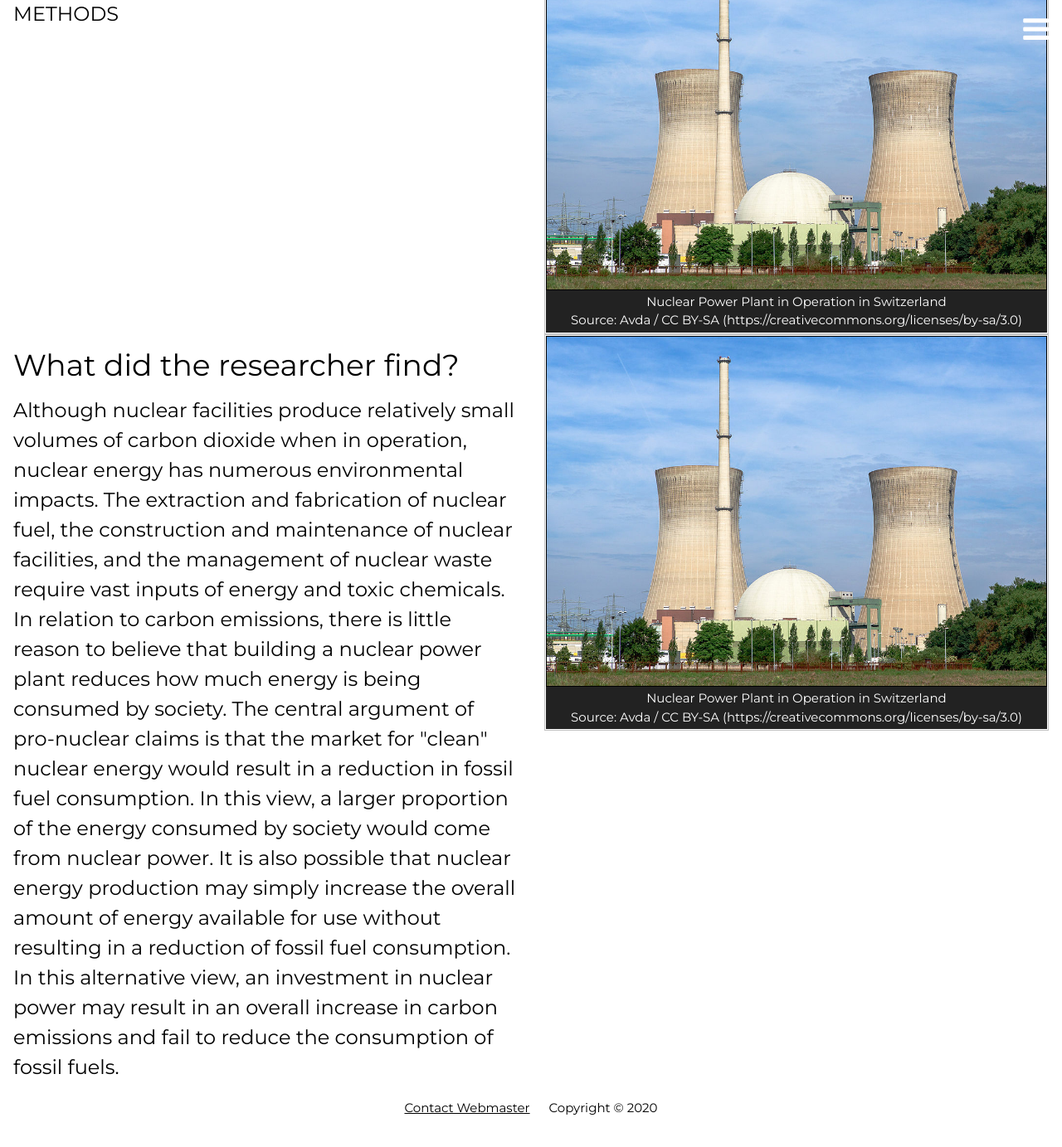
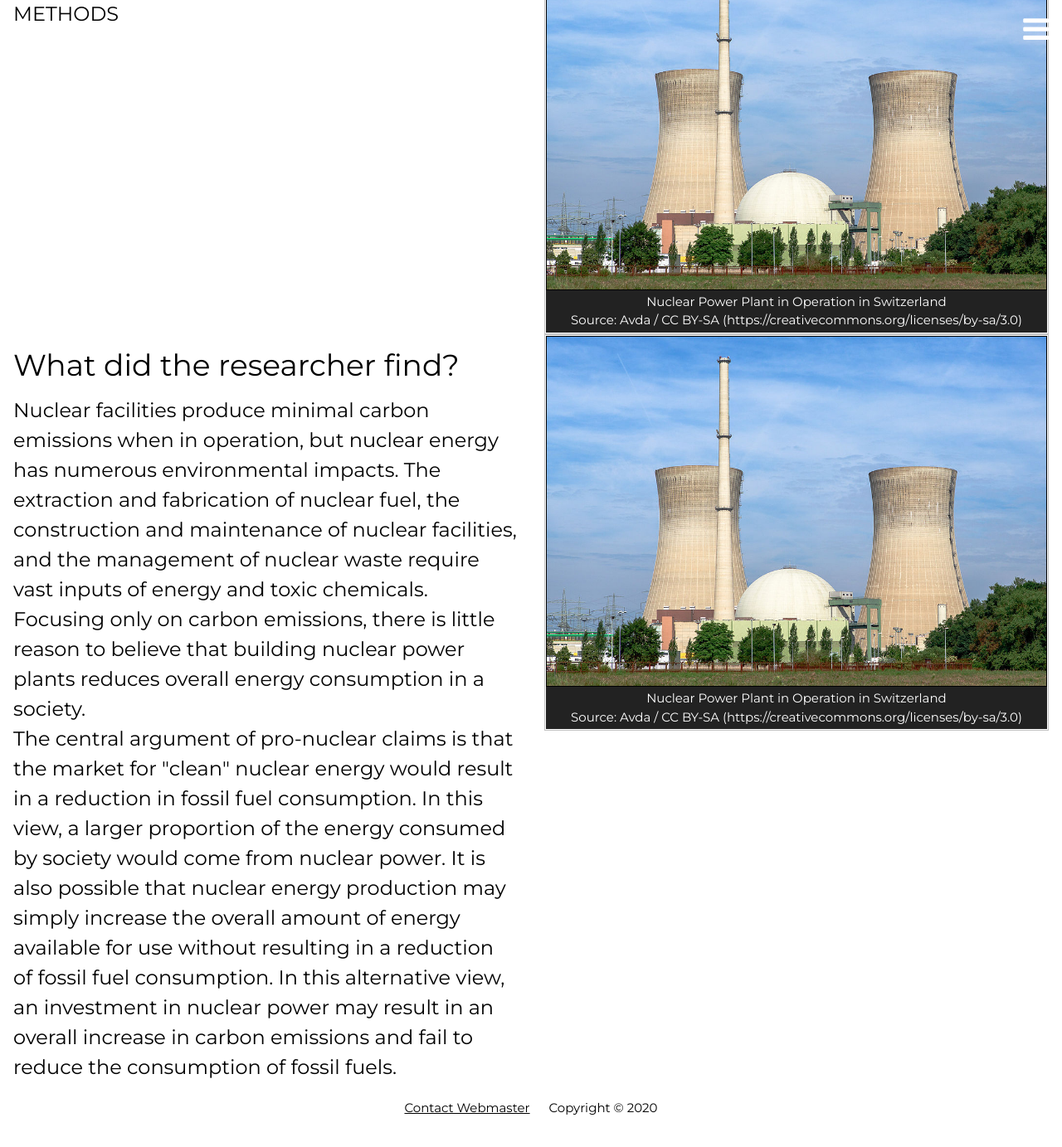
Before and after one commit to resilience1/resilience1.github.io, a Jekyll site: the page built from research/nucleartech.html, in a window 1280 px wide and 1400 px high, scrolled down 1472 px. Shown: the top 1383 px of the window at 83% size. Built offline with Jekyll 4.4.1, drawn with Linux system fonts in a browser that asks for light colours; nearby versions of some CDN libraries.

Commit message:
Update nucleartech.html

```diff
--- a/research/nucleartech.html
+++ b/research/nucleartech.html
@@ -216,12 +216,13 @@ title: CO2 Emissions and Nuclear Technologies | Michael Lengefeld
 	<div class="w3-row">
 		<div class="w3-half w3-container">
 		<h1>What did the researcher find?<h1>
-			<h2> Although nuclear
-				facilities produce relatively small volumes of carbon dioxide when in operation, nuclear energy has numerous
+			<h2> Nuclear facilities produce minimal carbon emissions when in operation, but nuclear energy has numerous
 				environmental impacts. The extraction and fabrication of nuclear fuel, the construction and maintenance
 				of nuclear facilities, and the management of nuclear waste require vast inputs of energy and toxic chemicals.
-				In relation to carbon emissions, there is little reason to believe that building a nuclear power plant
-				reduces how much energy is being consumed by society. The central argument of pro-nuclear claims is that
+				Focusing only on carbon emissions, there is little reason to believe that building nuclear power plants
+				reduces overall energy consumption in a society. <br>
+
+				The central argument of pro-nuclear claims is that
 				the market for "clean" nuclear energy would result in a reduction in fossil fuel consumption. In this view,
 				a larger proportion of the energy consumed by society would come from nuclear power. It is also possible that nuclear energy
 				production may simply increase the overall amount of energy available for use without resulting in a reduction
```
